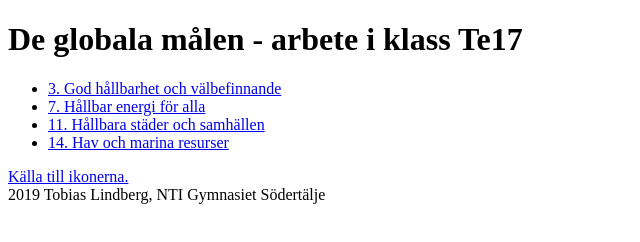
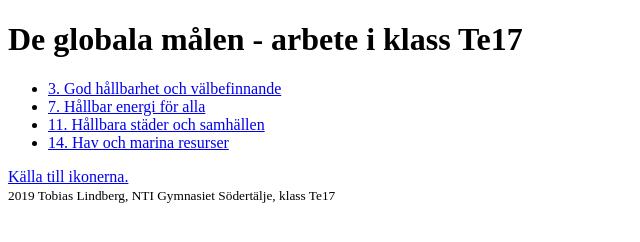
Before and after one commit to ntisod/te17-globala-malen, a plain HTML site: page index.html in a window 1280 px wide. Shown: the full height of the page, 0-640 px from the left. Drawn offline with Linux system fonts and the light colour scheme.

Commit message:
Update index.html

```diff
--- a/index.html
+++ b/index.html
@@ -19,10 +19,11 @@
         </ul>
     </nav>
     <main>
+
         <a href="https://www.globalamalen.se/material/logotyper/">Källa till ikonerna.</a>
     </main>
     <footer>
-        2019 Tobias Lindberg, NTI Gymnasiet Södertälje
+        <small>2019 Tobias Lindberg, NTI Gymnasiet Södertälje, klass Te17</small>
     </footer>
 </body>
 </html>
```
